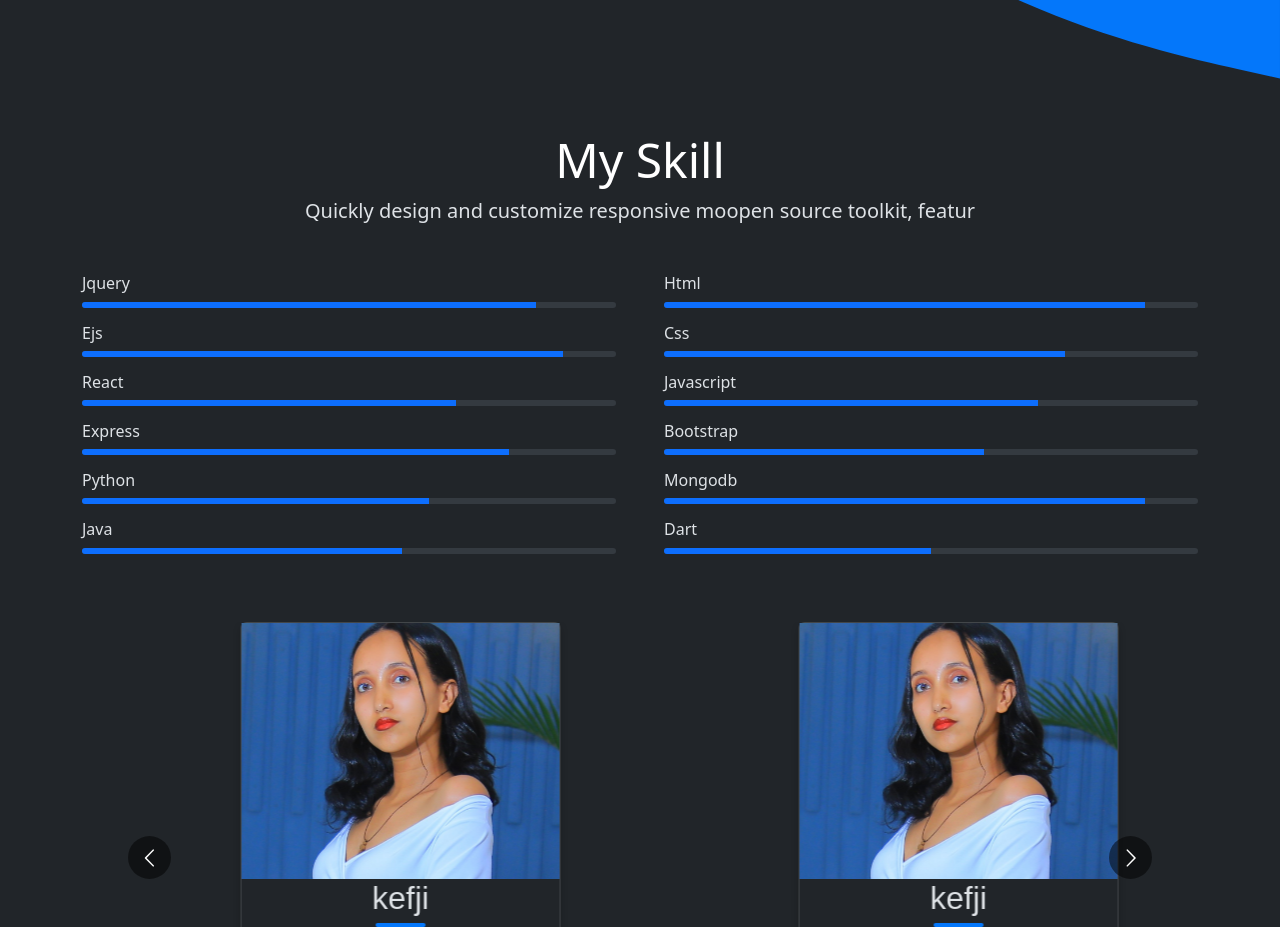
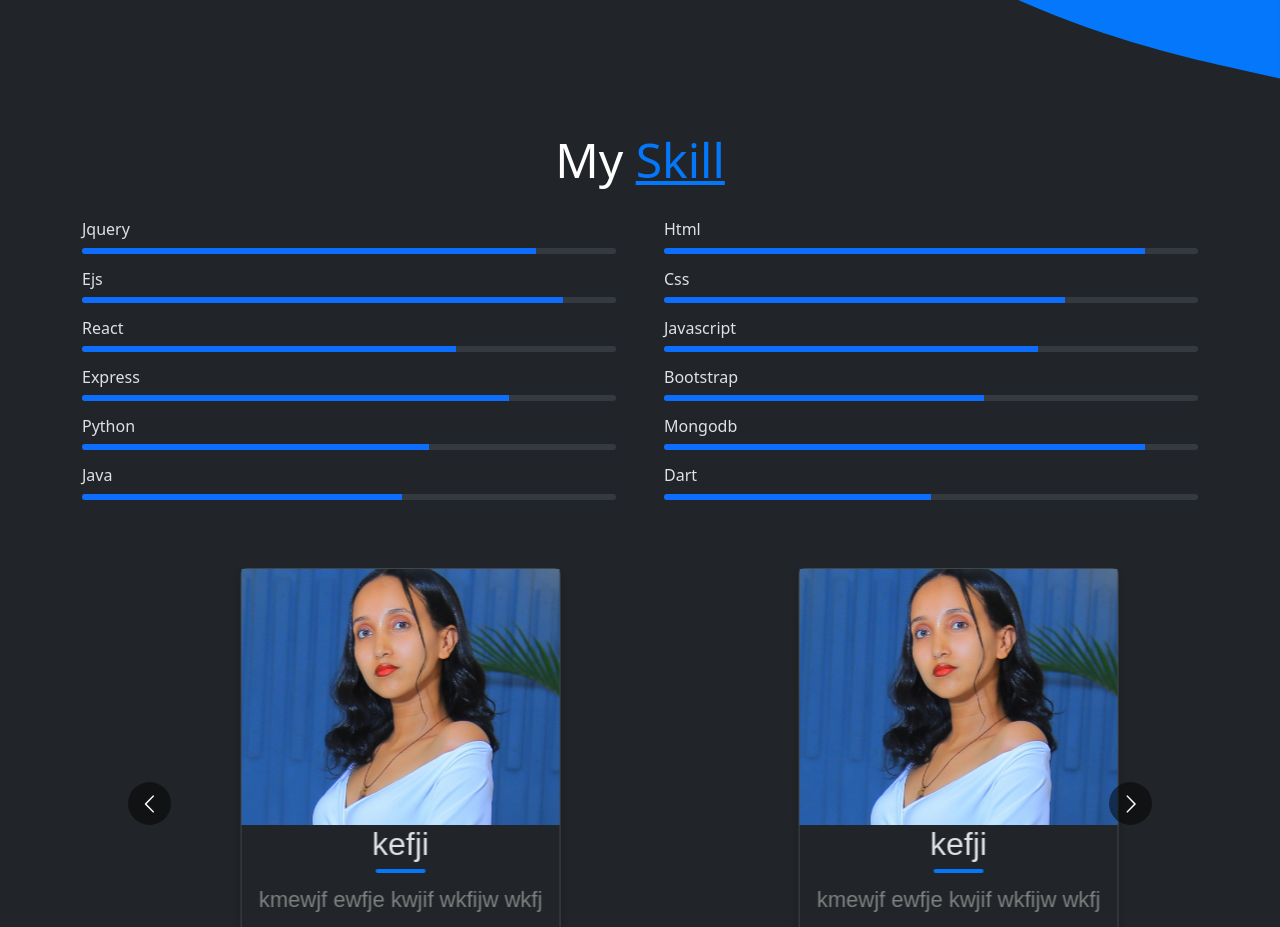
Before and after one commit to AKIDLLkidikifle/portfolio-react.js, a React (Create React App) app: page / in a window 1280 px wide. Shown: the part 1600-2527 px from the top of the page. Built offline with nearby package versions, Linux system fonts and the light colour scheme.

Commit message:
designing skill  page is done

```diff
--- a/src/components/Skill.js
+++ b/src/components/Skill.js
@@ -3,11 +3,10 @@ function Skill(){
         <section className="skill" id="skill">
     <div className="container my-5">
                <div className="px-4 py-1 my-3 text-center">
-                   <h4 className="display-5  text-body-emphasis">My Skill</h4>
-                   <p className="lead mb-4">Quickly design and customize responsive moopen source toolkit, featur</p>
+                   <h4 className="display-5  text-body-emphasis">My <span style={{textDecoration: "underline", color:"#0477fa"}}>Skill</span></h4>
               </div>
-      <div className="row flex-lg-row-reverse align-items-center g-5 py-1">
-        <div className="col-lg-6 ">
+      <div className="row flex-lg-row-reverse align-items-center g-5 py-1 ">
+        <div className="col-lg-6 mt-6">
             <h6>Html</h6>
             <div className="progress  mb-3">
                 <div className="progress-bar" style={{width:"90%"}}></div>
```
